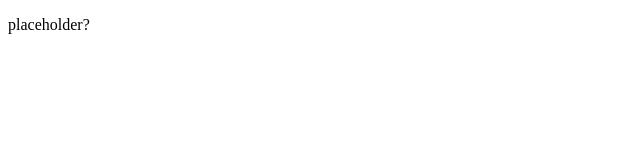
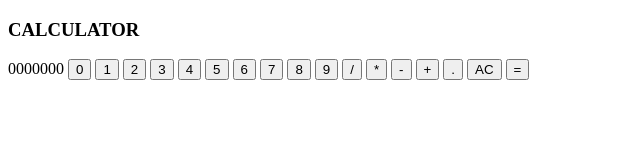
Before and after one commit to gMSchw/Calc-Ulator, a plain HTML site: page index.html in a window 1280 px wide. Shown: the whole page, without its empty margins (0-640 px from the left). Drawn offline with Linux system fonts and the light colour scheme.

Commit message:
Added buttons to html

```diff
--- a/index.html
+++ b/index.html
@@ -6,7 +6,25 @@
     </head>
 
     <body>
-        <p>placeholder?</p>
+        <h3>CALCULATOR</h3>
+        <label for="display">0000000</label>
+        <button id="btnZero">0</button>
+        <button id="btnOne">1</button>
+        <button id="btnTwo">2</button>
+        <button id="btnThree">3</button>
+        <button id="btnFour">4</button>
+        <button id="btnFive">5</button>
+        <button id="btnSix">6</button>
+        <button id="btnSeven">7</button>
+        <button id="btnEight">8</button>
+        <button id="btnNine">9</button>
+        <button id="btnDivie">/</button>
+        <button id="btnMultiply">*</button>
+        <button id="btnSubstract">-</button>
+        <button id="btnAdd">+</button>
+        <button id="btnComma">.</button>
+        <button id="btnClear">AC</button>
+        <button id="btnEqual">=</button>
     </body>
 
     <script src="./script.js"></script>
--- a/script.js
+++ b/script.js
@@ -13,3 +13,19 @@ function multiply(a, b) {
 function divide(a, b) {
     return (a / b);
 }
+
+function operate(operator, a, b) {
+    switch (operator) {
+        case '+':
+            return add(a, b);
+        case '-':
+            return substract(a, b);
+        case '*':
+            return multiply(a, b);
+        case '/':
+            return divide(a, b);
+        default:
+            console.log("Unknown operator");
+            break;
+    }
+}
```
